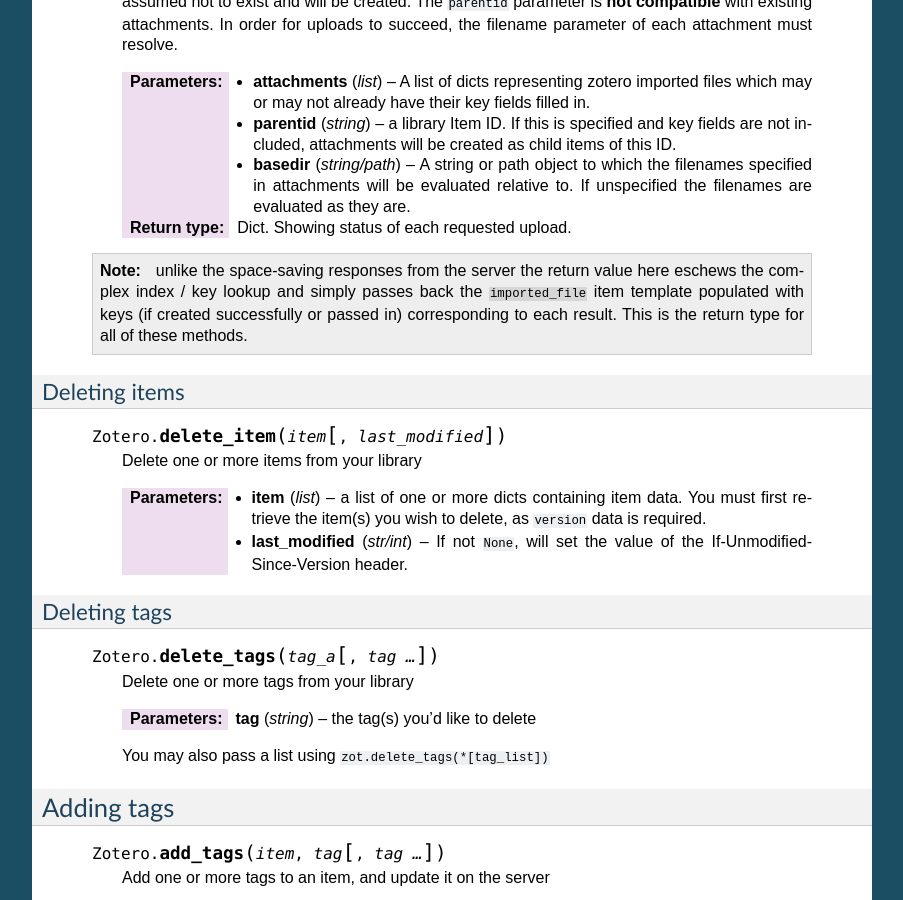
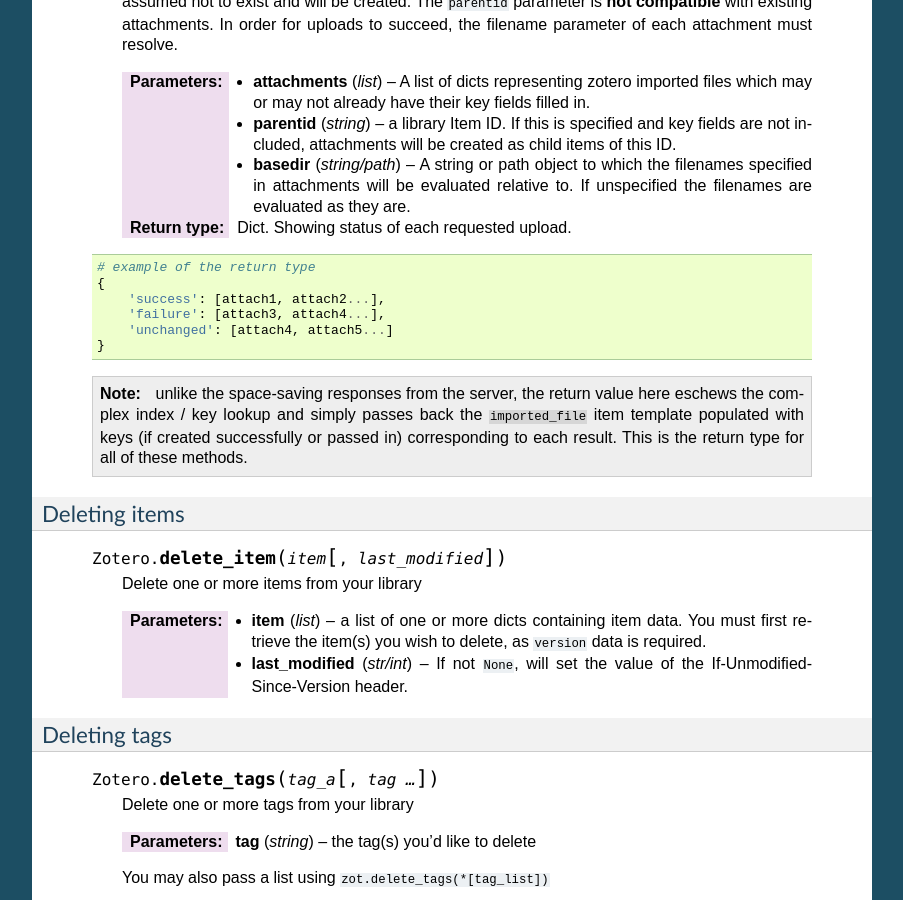
Before and after one commit to urschrei/pyzotero, a Sphinx documentation site: the page built from doc/index.rst, in a window 1280 px wide and 900 px high, scrolled down 14932 px. Shown: the whole window, without its empty margins (198-1101 px from the left). Built offline with Sphinx 7.4.7, drawn with Linux system fonts in a browser that asks for light colours; the version number could not be read and is left out.

Commit message:
Fix code block

```diff
--- a/doc/index.rst
+++ b/doc/index.rst
@@ -865,6 +865,7 @@
         :rtype: Dict. Showing status of each requested upload.
 
     .. code-block:: python
+
             # example of the return type
             {
                 'success': [attach1, attach2...],
@@ -873,7 +874,7 @@
             }
 
     .. note::
-        unlike the space-saving responses from the server the return value here eschews the complex index / key lookup and simply passes back the ``imported_file`` item template populated with keys (if created successfully or passed in) corresponding to each result. This is the return type for all of these methods.
+        unlike the space-saving responses from the server, the return value here eschews the complex index / key lookup and simply passes back the ``imported_file`` item template populated with keys (if created successfully or passed in) corresponding to each result. This is the return type for all of these methods.
 
 Deleting items
 --------------
```
